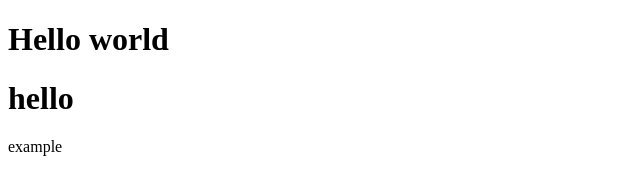
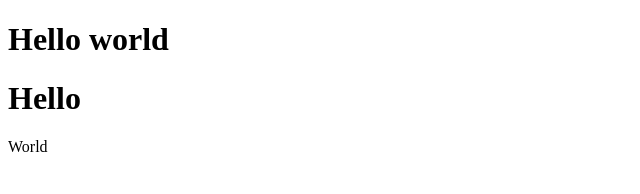
Before and after one commit to BishakaDwa/new-repo, a plain HTML site: page index.html in a window 1280 px wide. Shown: the full height of the page, 0-640 px from the left. Drawn offline with Linux system fonts and the light colour scheme.

Commit message:
changed word

```diff
--- a/index.html
+++ b/index.html
@@ -7,7 +7,7 @@
 </head>
 <body>
     <h1>Hello world</h1>
-    <h1>hello</h1>
-    <p>example</p>
+    <h1>Hello</h1>
+    <p>World</p>
 </body>
 </html>
```
